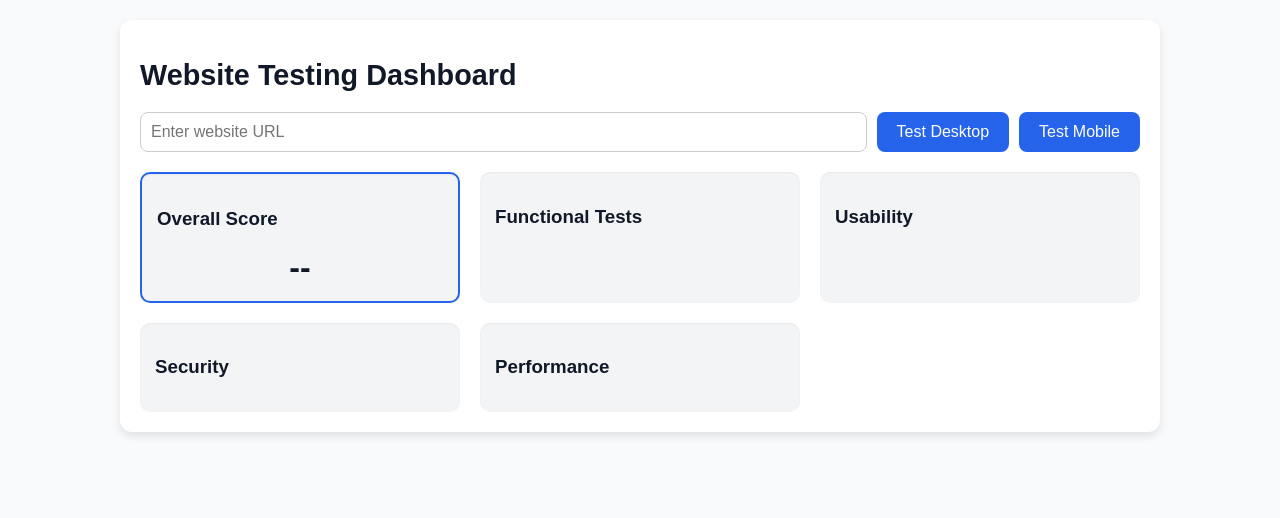
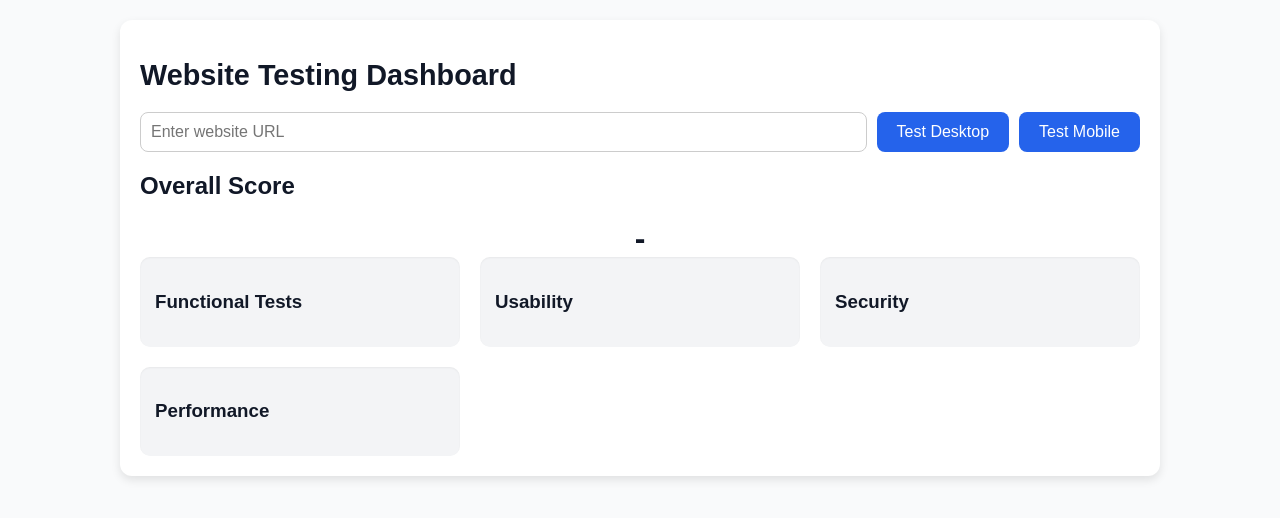
Before and after one commit to Magicabhi/website_tester, a website: page index.html in a window 1280 px wide. Drawn offline with Linux system fonts and the light colour scheme.

Commit message:
Update index.html

```diff
--- a/index.html
+++ b/index.html
@@ -9,21 +9,19 @@
 <body>
   <div class="container">
     <h1>Website Testing Dashboard</h1>
-
     <div class="input-group">
       <input type="url" id="urlInput" placeholder="Enter website URL">
       <button onclick="runTest('desktop')">Test Desktop</button>
       <button onclick="runTest('mobile')">Test Mobile</button>
     </div>
 
-    <div id="loading" class="loading" style="display:none;">🔄 Running tests...</div>
+    <div id="loading" style="display:none;">⏳ Running tests...</div>
     <div id="error" class="error" style="display:none;"></div>
 
+    <h2 id="modeLabel">Overall Score</h2>
+    <div id="scoreBoard" class="score">-</div>
+
     <div class="cards">
-      <div class="card highlight">
-        <h3 id="modeLabel">Overall Score</h3>
-        <div id="scoreBoard" class="score">--</div>
-      </div>
       <div class="card">
         <h3>Functional Tests</h3>
         <ul id="functionalResults"></ul>
@@ -42,7 +40,6 @@
       </div>
     </div>
   </div>
-
   <script src="script.js"></script>
 </body>
 </html>
```
